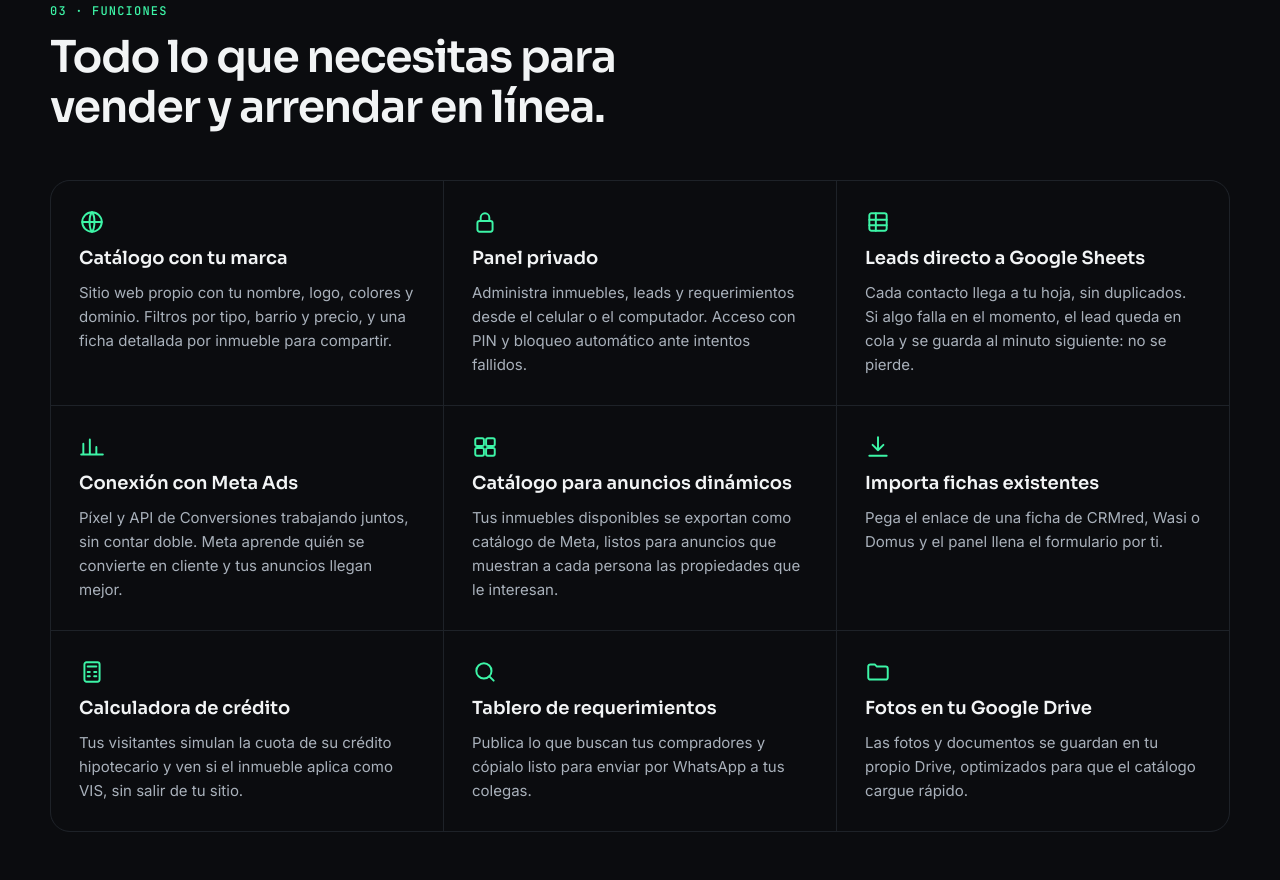
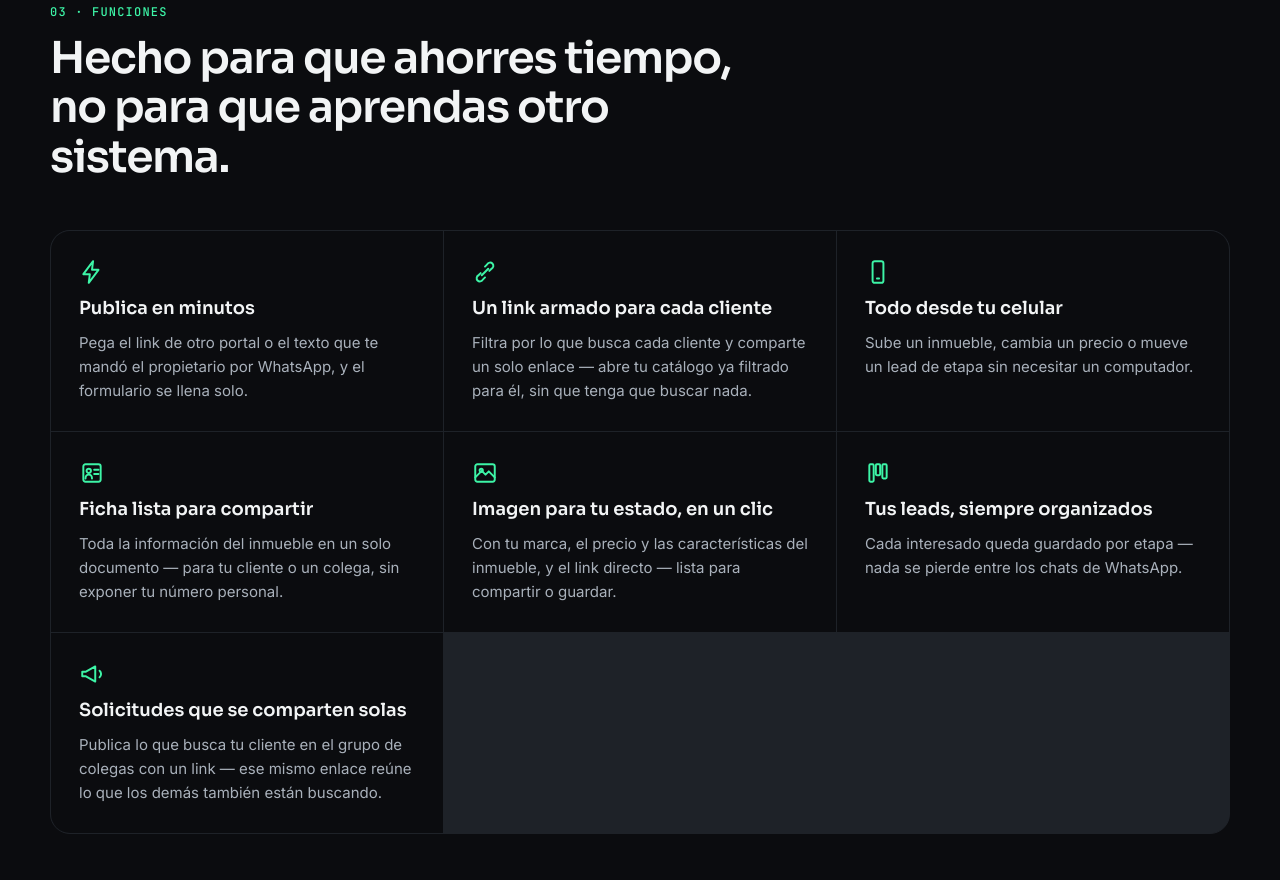
Before and after one commit to lc-mira/inicio, a plain HTML site: page index.html in a window 1280 px wide. Shown: the part 2560-3440 px from the top of the page. Drawn offline with Linux system fonts and the light colour scheme.

Commit message:
Reescribe la sección Funciones con beneficios, no jerga técnica
Reemplaza las 9 tarjetas centradas en la arquitectura (Google Sheets, Meta
Ads, Drive) por 7 beneficios directos que sí le importan al agente: publicar
rápido, mandar un link ya filtrado, trabajar desde el celular, la ficha para
compartir, la imagen para el estado de WhatsApp, los leads organizados por
etapa y el tablero de solicitudes que se alimenta solo entre colegas.

También ajusta el paso 3 de "Cómo funciona" para no nombrar Google Sheets
explícitamente.

Co-Authored-By: Claude Sonnet 5 <noreply@anthropic.com>
Claude-Session: https://claude.ai/code/session_01HeruHSLW4Q8Yhau6YHqbYH

```diff
--- a/index.html
+++ b/index.html
@@ -118,7 +118,7 @@ a{color:#3DF5A7}a:hover{color:#8CFACB}
 <li style="background: #0E1013; border: 1px solid #1E2228; border-radius: 20px; padding: 28px; display: flex; flex-direction: column; gap: 14px">
 <span style="font-family: 'JetBrains Mono', monospace; font-size: 13px; color: #3DF5A7">/03</span>
 <h3 style="margin: 0; font-family: Sora, sans-serif; font-weight: 600; font-size: 19px">Recibes al interesado</h3>
-<p style="margin: 0; color: #A9B1BB; line-height: 1.65; font-size: 15px">Cuando un visitante deja sus datos, llegan a tu Google Sheets y tu campaña de Meta registra el lead para optimizar tus anuncios.</p>
+<p style="margin: 0; color: #A9B1BB; line-height: 1.65; font-size: 15px">Cuando un visitante deja sus datos, quedan guardados al instante y organizados — y tu campaña de Meta registra el lead para optimizar tus anuncios.</p>
 </li>
 <li style="background: #0E1013; border: 1px solid #1E2228; border-radius: 20px; padding: 28px; display: flex; flex-direction: column; gap: 14px">
 <span style="font-family: 'JetBrains Mono', monospace; font-size: 13px; color: #3DF5A7">/04</span>
@@ -203,53 +203,43 @@ a{color:#3DF5A7}a:hover{color:#8CFACB}
 <div style="max-width: 1180px; margin: 0 auto; padding: 96px 24px">
 <div style="display: flex; flex-direction: column; gap: 14px; max-width: 700px; margin-bottom: 48px">
 <span style="font-family: 'JetBrains Mono', monospace; font-size: 12px; letter-spacing: 0.1em; text-transform: uppercase; color: #3DF5A7">03 · Funciones</span>
-<h2 style="margin: 0; font-family: Sora, sans-serif; font-weight: 600; font-size: clamp(1.9rem, 3.6vw, 2.75rem); letter-spacing: -0.03em; line-height: 1.12">Todo lo que necesitas para vender y arrendar en línea.</h2>
+<h2 style="margin: 0; font-family: Sora, sans-serif; font-weight: 600; font-size: clamp(1.9rem, 3.6vw, 2.75rem); letter-spacing: -0.03em; line-height: 1.12">Hecho para que ahorres tiempo, no para que aprendas otro sistema.</h2>
 </div>
 <div style="display: grid; grid-template-columns: repeat(auto-fit, minmax(300px, 1fr)); gap: 1px; background: #1E2228; border: 1px solid #1E2228; border-radius: 20px; overflow: hidden">
 
 <div style="background: #0B0C0F; padding: 28px; display: flex; flex-direction: column; gap: 12px">
-<svg width="26" height="26" viewBox="0 0 24 24" aria-hidden="true" fill="none" stroke="#3DF5A7" stroke-width="1.8" stroke-linecap="round" stroke-linejoin="round"><circle cx="12" cy="12" r="9"></circle><path d="M3 12h18M12 3c3 3.5 3 14.5 0 18M12 3c-3 3.5-3 14.5 0 18"></path></svg>
-<h3 style="margin: 0; font-family: Sora, sans-serif; font-weight: 600; font-size: 18px">Catálogo con tu marca</h3><p style="margin: 0; color: #A9B1BB; line-height: 1.6; font-size: 15px">Sitio web propio con tu nombre, logo, colores y dominio. Filtros por tipo, barrio y precio, y una ficha detallada por inmueble para compartir.</p>
+<svg width="26" height="26" viewBox="0 0 24 24" aria-hidden="true" fill="none" stroke="#3DF5A7" stroke-width="1.8" stroke-linecap="round" stroke-linejoin="round"><path d="M13 2L4 14h6l-1 8 9-12h-6z"></path></svg>
+<h3 style="margin: 0; font-family: Sora, sans-serif; font-weight: 600; font-size: 18px">Publica en minutos</h3><p style="margin: 0; color: #A9B1BB; line-height: 1.6; font-size: 15px">Pega el link de otro portal o el texto que te mandó el propietario por WhatsApp, y el formulario se llena solo.</p>
 </div>
 
 <div style="background: #0B0C0F; padding: 28px; display: flex; flex-direction: column; gap: 12px">
-<svg width="26" height="26" viewBox="0 0 24 24" aria-hidden="true" fill="none" stroke="#3DF5A7" stroke-width="1.8" stroke-linecap="round" stroke-linejoin="round"><rect x="5" y="11" width="14" height="10" rx="2"></rect><path d="M8 11V8a4 4 0 0 1 8 0v3"></path></svg>
-<h3 style="margin: 0; font-family: Sora, sans-serif; font-weight: 600; font-size: 18px">Panel privado</h3><p style="margin: 0; color: #A9B1BB; line-height: 1.6; font-size: 15px">Administra inmuebles, leads y requerimientos desde el celular o el computador. Acceso con PIN y bloqueo automático ante intentos fallidos.</p>
+<svg width="26" height="26" viewBox="0 0 24 24" aria-hidden="true" fill="none" stroke="#3DF5A7" stroke-width="1.8" stroke-linecap="round" stroke-linejoin="round"><path d="M8 13l-2 2a3 3 0 104 4l2-2M16 11l2-2a3 3 0 10-4-4l-2 2M9 15l6-6"></path></svg>
+<h3 style="margin: 0; font-family: Sora, sans-serif; font-weight: 600; font-size: 18px">Un link armado para cada cliente</h3><p style="margin: 0; color: #A9B1BB; line-height: 1.6; font-size: 15px">Filtra por lo que busca cada cliente y comparte un solo enlace — abre tu catálogo ya filtrado para él, sin que tenga que buscar nada.</p>
 </div>
 
 <div style="background: #0B0C0F; padding: 28px; display: flex; flex-direction: column; gap: 12px">
-<svg width="26" height="26" viewBox="0 0 24 24" aria-hidden="true" fill="none" stroke="#3DF5A7" stroke-width="1.8" stroke-linecap="round" stroke-linejoin="round"><rect x="4" y="4" width="16" height="16" rx="2"></rect><path d="M4 10h16M4 15h16M10 4v16"></path></svg>
-<h3 style="margin: 0; font-family: Sora, sans-serif; font-weight: 600; font-size: 18px">Leads directo a Google Sheets</h3><p style="margin: 0; color: #A9B1BB; line-height: 1.6; font-size: 15px">Cada contacto llega a tu hoja, sin duplicados. Si algo falla en el momento, el lead queda en cola y se guarda al minuto siguiente: no se pierde.</p>
+<svg width="26" height="26" viewBox="0 0 24 24" aria-hidden="true" fill="none" stroke="#3DF5A7" stroke-width="1.8" stroke-linecap="round" stroke-linejoin="round"><rect x="7" y="2" width="10" height="20" rx="2"></rect><path d="M11 18h2"></path></svg>
+<h3 style="margin: 0; font-family: Sora, sans-serif; font-weight: 600; font-size: 18px">Todo desde tu celular</h3><p style="margin: 0; color: #A9B1BB; line-height: 1.6; font-size: 15px">Sube un inmueble, cambia un precio o mueve un lead de etapa sin necesitar un computador.</p>
 </div>
 
 <div style="background: #0B0C0F; padding: 28px; display: flex; flex-direction: column; gap: 12px">
-<svg width="26" height="26" viewBox="0 0 24 24" aria-hidden="true" fill="none" stroke="#3DF5A7" stroke-width="1.8" stroke-linecap="round" stroke-linejoin="round"><path d="M4 19V9M10 19V5M16 19v-7M22 19H2"></path></svg>
-<h3 style="margin: 0; font-family: Sora, sans-serif; font-weight: 600; font-size: 18px">Conexión con Meta Ads</h3><p style="margin: 0; color: #A9B1BB; line-height: 1.6; font-size: 15px">Píxel y API de Conversiones trabajando juntos, sin contar doble. Meta aprende quién se convierte en cliente y tus anuncios llegan mejor.</p>
+<svg width="26" height="26" viewBox="0 0 24 24" aria-hidden="true" fill="none" stroke="#3DF5A7" stroke-width="1.8" stroke-linecap="round" stroke-linejoin="round"><rect x="4" y="4" width="16" height="16" rx="2"></rect><circle cx="9" cy="10" r="2"></circle><path d="M6 17c0-2 1.3-3.5 3-3.5s3 1.5 3 3.5M14 9h4M14 13h4"></path></svg>
+<h3 style="margin: 0; font-family: Sora, sans-serif; font-weight: 600; font-size: 18px">Ficha lista para compartir</h3><p style="margin: 0; color: #A9B1BB; line-height: 1.6; font-size: 15px">Toda la información del inmueble en un solo documento — para tu cliente o un colega, sin exponer tu número personal.</p>
 </div>
 
 <div style="background: #0B0C0F; padding: 28px; display: flex; flex-direction: column; gap: 12px">
-<svg width="26" height="26" viewBox="0 0 24 24" aria-hidden="true" fill="none" stroke="#3DF5A7" stroke-width="1.8" stroke-linecap="round" stroke-linejoin="round"><rect x="3" y="4" width="8" height="7" rx="1.5"></rect><rect x="13" y="4" width="8" height="7" rx="1.5"></rect><rect x="3" y="13" width="8" height="7" rx="1.5"></rect><rect x="13" y="13" width="8" height="7" rx="1.5"></rect></svg>
-<h3 style="margin: 0; font-family: Sora, sans-serif; font-weight: 600; font-size: 18px">Catálogo para anuncios dinámicos</h3><p style="margin: 0; color: #A9B1BB; line-height: 1.6; font-size: 15px">Tus inmuebles disponibles se exportan como catálogo de Meta, listos para anuncios que muestran a cada persona las propiedades que le interesan.</p>
+<svg width="26" height="26" viewBox="0 0 24 24" aria-hidden="true" fill="none" stroke="#3DF5A7" stroke-width="1.8" stroke-linecap="round" stroke-linejoin="round"><rect x="3" y="4" width="18" height="16" rx="2"></rect><circle cx="8.5" cy="9.5" r="1.5"></circle><path d="M21 16l-5.5-5.5-3 3L9 10l-6 6"></path></svg>
+<h3 style="margin: 0; font-family: Sora, sans-serif; font-weight: 600; font-size: 18px">Imagen para tu estado, en un clic</h3><p style="margin: 0; color: #A9B1BB; line-height: 1.6; font-size: 15px">Con tu marca, el precio y las características del inmueble, y el link directo — lista para compartir o guardar.</p>
 </div>
 
 <div style="background: #0B0C0F; padding: 28px; display: flex; flex-direction: column; gap: 12px">
-<svg width="26" height="26" viewBox="0 0 24 24" aria-hidden="true" fill="none" stroke="#3DF5A7" stroke-width="1.8" stroke-linecap="round" stroke-linejoin="round"><path d="M12 3v12M7 10l5 5 5-5M4 20h16"></path></svg>
-<h3 style="margin: 0; font-family: Sora, sans-serif; font-weight: 600; font-size: 18px">Importa fichas existentes</h3><p style="margin: 0; color: #A9B1BB; line-height: 1.6; font-size: 15px">Pega el enlace de una ficha de CRMred, Wasi o Domus y el panel llena el formulario por ti.</p>
+<svg width="26" height="26" viewBox="0 0 24 24" aria-hidden="true" fill="none" stroke="#3DF5A7" stroke-width="1.8" stroke-linecap="round" stroke-linejoin="round"><rect x="4" y="4" width="4" height="16" rx="1"></rect><rect x="10" y="4" width="4" height="10" rx="1"></rect><rect x="16" y="4" width="4" height="13" rx="1"></rect></svg>
+<h3 style="margin: 0; font-family: Sora, sans-serif; font-weight: 600; font-size: 18px">Tus leads, siempre organizados</h3><p style="margin: 0; color: #A9B1BB; line-height: 1.6; font-size: 15px">Cada interesado queda guardado por etapa — nada se pierde entre los chats de WhatsApp.</p>
 </div>
 
 <div style="background: #0B0C0F; padding: 28px; display: flex; flex-direction: column; gap: 12px">
-<svg width="26" height="26" viewBox="0 0 24 24" aria-hidden="true" fill="none" stroke="#3DF5A7" stroke-width="1.8" stroke-linecap="round" stroke-linejoin="round"><rect x="5" y="3" width="14" height="18" rx="2"></rect><path d="M8 7h8M8 12h2M14 12h2M8 16h2M14 16h2"></path></svg>
-<h3 style="margin: 0; font-family: Sora, sans-serif; font-weight: 600; font-size: 18px">Calculadora de crédito</h3><p style="margin: 0; color: #A9B1BB; line-height: 1.6; font-size: 15px">Tus visitantes simulan la cuota de su crédito hipotecario y ven si el inmueble aplica como VIS, sin salir de tu sitio.</p>
-</div>
-
-<div style="background: #0B0C0F; padding: 28px; display: flex; flex-direction: column; gap: 12px">
-<svg width="26" height="26" viewBox="0 0 24 24" aria-hidden="true" fill="none" stroke="#3DF5A7" stroke-width="1.8" stroke-linecap="round" stroke-linejoin="round"><circle cx="11" cy="11" r="7"></circle><path d="M20 20l-4-4"></path></svg>
-<h3 style="margin: 0; font-family: Sora, sans-serif; font-weight: 600; font-size: 18px">Tablero de requerimientos</h3><p style="margin: 0; color: #A9B1BB; line-height: 1.6; font-size: 15px">Publica lo que buscan tus compradores y cópialo listo para enviar por WhatsApp a tus colegas.</p>
-</div>
-
-<div style="background: #0B0C0F; padding: 28px; display: flex; flex-direction: column; gap: 12px">
-<svg width="26" height="26" viewBox="0 0 24 24" aria-hidden="true" fill="none" stroke="#3DF5A7" stroke-width="1.8" stroke-linecap="round" stroke-linejoin="round"><path d="M3 7a2 2 0 0 1 2-2h4l2 2h8a2 2 0 0 1 2 2v8a2 2 0 0 1-2 2H5a2 2 0 0 1-2-2z"></path></svg>
-<h3 style="margin: 0; font-family: Sora, sans-serif; font-weight: 600; font-size: 18px">Fotos en tu Google Drive</h3><p style="margin: 0; color: #A9B1BB; line-height: 1.6; font-size: 15px">Las fotos y documentos se guardan en tu propio Drive, optimizados para que el catálogo cargue rápido.</p>
+<svg width="26" height="26" viewBox="0 0 24 24" aria-hidden="true" fill="none" stroke="#3DF5A7" stroke-width="1.8" stroke-linecap="round" stroke-linejoin="round"><path d="M3 10v4h3l9 5V5l-9 5H3z"></path><path d="M19 9a4 4 0 010 6"></path></svg>
+<h3 style="margin: 0; font-family: Sora, sans-serif; font-weight: 600; font-size: 18px">Solicitudes que se comparten solas</h3><p style="margin: 0; color: #A9B1BB; line-height: 1.6; font-size: 15px">Publica lo que busca tu cliente en el grupo de colegas con un link — ese mismo enlace reúne lo que los demás también están buscando.</p>
 </div>
 
 </div>
```
